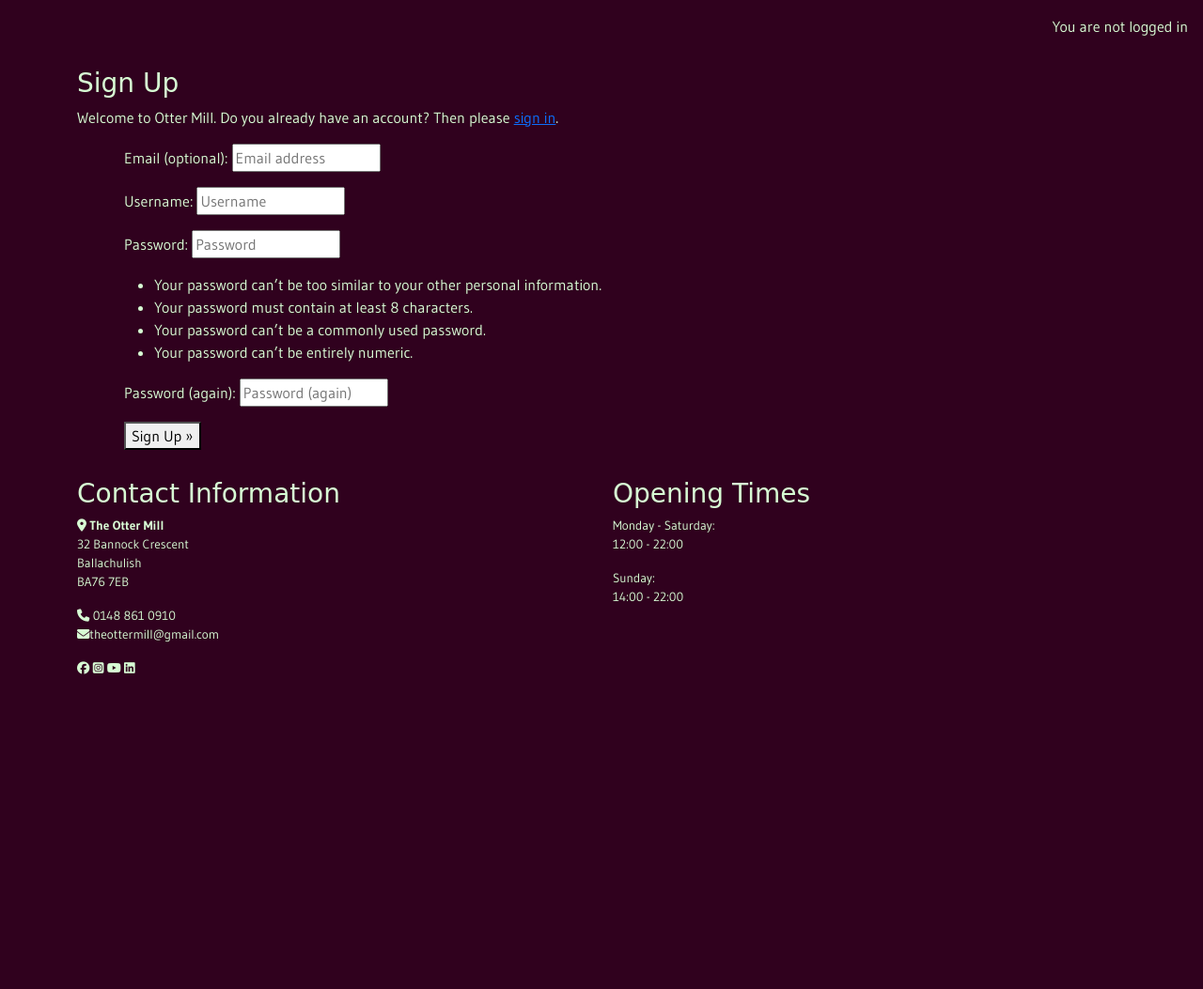
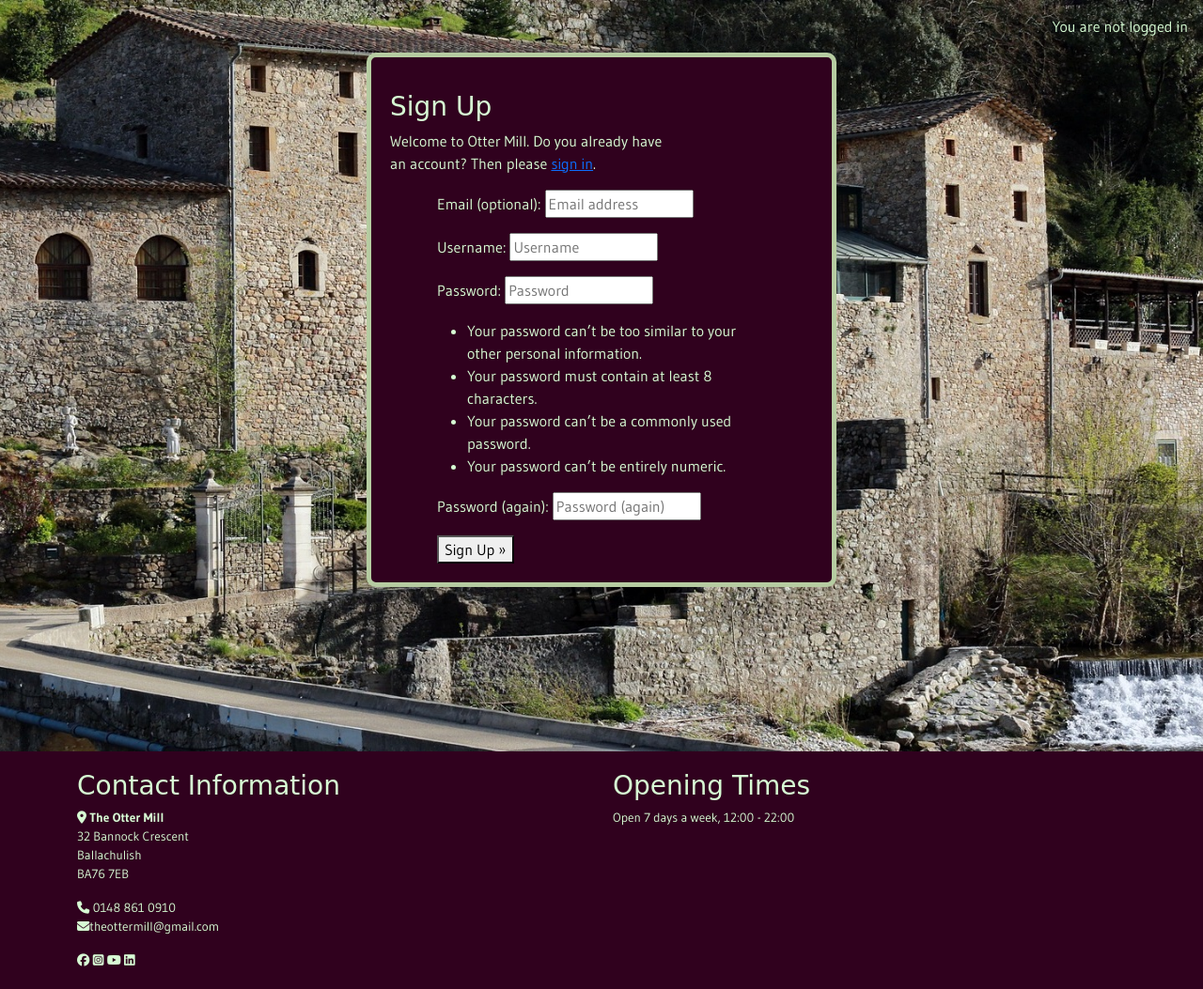
Before and after one commit to DTT2411/the-otter-mill, a Django app: page /accounts/signup/ in a window 1280 px wide. Shown: the part 58-1111 px from the top of the page at 94% size. Before the commit the page ends 776 px from the top, so only its background shows below. Run offline with Django 4.2, Linux system fonts and the light colour scheme; some libraries are stand-ins or nearby versions; some web fonts are replaced.

Commit message:
Add hero image to all pages, and customize all pages including login, signup etc. so div elements with content appear consistent.

```diff
--- a/booking/templates/booking/homepage.html
+++ b/booking/templates/booking/homepage.html
@@ -1,7 +1,7 @@
 {% extends "base.html" %}
 {% load static %}
+{% block main_class %} class="main-image"{% endblock %}
 <!-- Allows homepage-specific styling for the <main> element -->
-{% block main_class %} class="homepage-main"{% endblock %}
 {% block content %}
 {% if messages %}
   {% for message in messages %}
--- a/booking/templates/booking/reservation_form.html
+++ b/booking/templates/booking/reservation_form.html
@@ -1,5 +1,6 @@
 {% extends 'base.html' %}
 {% load static %}
+{% block main_class %} class="main-image"{% endblock %}
 {% load crispy_forms_tags %}
 
 {% block content %}
@@ -11,7 +12,7 @@
 {% if error_message %}
     <div class="alert alert-danger">{{ error_message }}</div>
 {% endif %}
-<form method="post">
+<form method="post" id="reservation-form">
     {% csrf_token %}
     <h1>Booking</h1>
     <div class="mb-3">
--- a/booking/templates/booking/reservation_list.html
+++ b/booking/templates/booking/reservation_list.html
@@ -1,4 +1,6 @@
 {% extends "base.html" %}
+{% load static %}
+{% block main_class %} class="main-image"{% endblock %}
 {% block content %}
 <h1 id="reservation-list-header">Bookings for {{ user.username }}</h1>
 <br>
--- a/static/css/style.css
+++ b/static/css/style.css
@@ -20,6 +20,10 @@ body {
 
 h1, h2, h3, h4 {
     font-family: var(--headings-font);
+}
+
+.content-div {
+    background-color: var(--primary-color);
 }
 
 nav {
@@ -52,7 +56,7 @@ footer i {
 }
 
 /* Custom styling for homepage */
-.homepage-main {
+.main-image {
     background-image: url('../img/hero-image.jpg');
     background-size: cover;
     background-position: center top;
@@ -77,6 +81,14 @@ footer i {
 /* Custom styling for reservation_list.html */
 #reservation-list-header {
     text-align: center;
+    width: 500px;
+    background-color: #30011E;
+    margin-left: auto;
+    margin-right: auto;
+    display: flex;
+    padding: 10px;
+    border: solid 5px var(--tertiary-color);
+    border-radius: 10px;
 }
 
 #reservation-list {
@@ -91,6 +103,46 @@ footer i {
 }
 
 /* Custom styling for reservation_form.html */
+#reservation-form {
+    text-align: center;
+    background-color: #30011E;
+    margin-left: auto;
+    margin-right: auto;
+    width: 500px;
+    padding: 10px;
+    border: solid 5px var(--tertiary-color);
+    border-radius: 10px;
+}
+
+/* Custom styling for logout.html */
+#logout-div {
+    text-align: center;
+    margin-left: auto;
+    margin-right: auto;
+    width: 500px;
+    padding: 10px;
+    border: solid 5px var(--tertiary-color);
+    border-radius: 10px;
+}
+
+/* Custom styling for login.html & signup.html */
+#login-div, #signup-div {
+    margin-left: auto;
+    margin-right: auto;
+    width: 500px;
+    padding: 10px;
+    border: solid 5px var(--tertiary-color);
+    border-radius: 10px;
+}
+
+/* Custom styling for login.html & signup.html */
+#signup-div {
+    padding: 20px;
+}
+
+#signup-div li {
+    max-width: 300px;
+}
 
 /* Limits the size of form fields */
 form {
--- a/templates/account/login.html
+++ b/templates/account/login.html
@@ -5,9 +5,11 @@
 
 {% block head_title %}{% trans "Sign In" %}{% endblock %}
 
+{% block main_class %} class="main-image"{% endblock %}
+
 {% block content %}
 
-<div class="container">
+<div id="login-div" class="container content-div">
     <div class="row">
         <div class="col-md-8 mt-3 offset-md-2">
             <h3>{% trans "Sign In" %}</h3>
--- a/templates/account/logout.html
+++ b/templates/account/logout.html
@@ -4,8 +4,11 @@
 
 {% block head_title %}{% trans "Sign Out" %}{% endblock %}
 
+{% block main_class %} class="main-image"{% endblock %}
+
 {% block content %}
-<div class="container">
+
+<div id="logout-div" class="container content-div">
     <div class="row">
         <div class="col-md-8 mt-3 offset-md-2">
             <h3>{% trans "Sign Out" %}</h3>
--- a/templates/account/signup.html
+++ b/templates/account/signup.html
@@ -4,8 +4,10 @@
 
 {% block head_title %}{% trans "Signup" %}{% endblock head_title %}
 
+{% block main_class %} class="main-image"{% endblock %}
+
 {% block content %}
-<div class="container">
+<div id="signup-div" class="container content-div">
   <div class="row">
     <div class="col-md-8 mt-3">
       <h3>{% trans "Sign Up" %}</h3>
--- a/templates/base.html
+++ b/templates/base.html
@@ -85,38 +85,8 @@
                 <!-- Opening Times -->
                 <div id="opening-times" class="col-12 col-lg-6 text-center text-lg-start">
                     <h3>Opening Times</h3>
-                    <p>Monday - Saturday:<br> 12:00 - 22:00</p>
-                    <p>Sunday:<br> 14:00 - 22:00</p>
+                    <p>Open 7 days a week, 12:00 - 22:00</p>
                 </div>
-                <!-- <div id="opening-times" class="col-12 col-lg-6 text-center text-lg-start">
-                    <h3 class="sub-heading">Opening Times</h3>
-                    <table class="table">
-                        <thead>
-                            <tr>
-                                <th scope="col">Days</th>
-                                <th scope="col">Open</th>
-                                <th scope="col">Close</th>
-                            </tr>
-                        </thead>
-                        <tbody class="table-group-divider">
-                            <tr>
-                                <th scope="row">Monday - Friday</th>
-                                <td>09:00</td>
-                                <td>18:00</td>
-                            </tr>
-                            <tr>
-                                <th scope="row">Saturday</th>
-                                <td>11:00</td>
-                                <td>17:00</td>
-                            </tr>
-                            <tr>
-                                <th scope="row">Sunday</th>
-                                <td>12:00</td>
-                                <td>17:00</td>
-                            </tr>
-                        </tbody>
-                    </table>
-                </div> -->
             </div>
         </div>
     </footer>
--- a/the_otter_mill/settings.py
+++ b/the_otter_mill/settings.py
@@ -29,7 +29,7 @@ TEMPLATES_DIR = os.path.join(BASE_DIR, 'templates')
 SECRET_KEY = os.environ.get("SECRET_KEY")
 
 # SECURITY WARNING: don't run with debug turned on in production!
-DEBUG = False
+DEBUG = True
 
 ALLOWED_HOSTS = [
     '.herokuapp.com',
```
